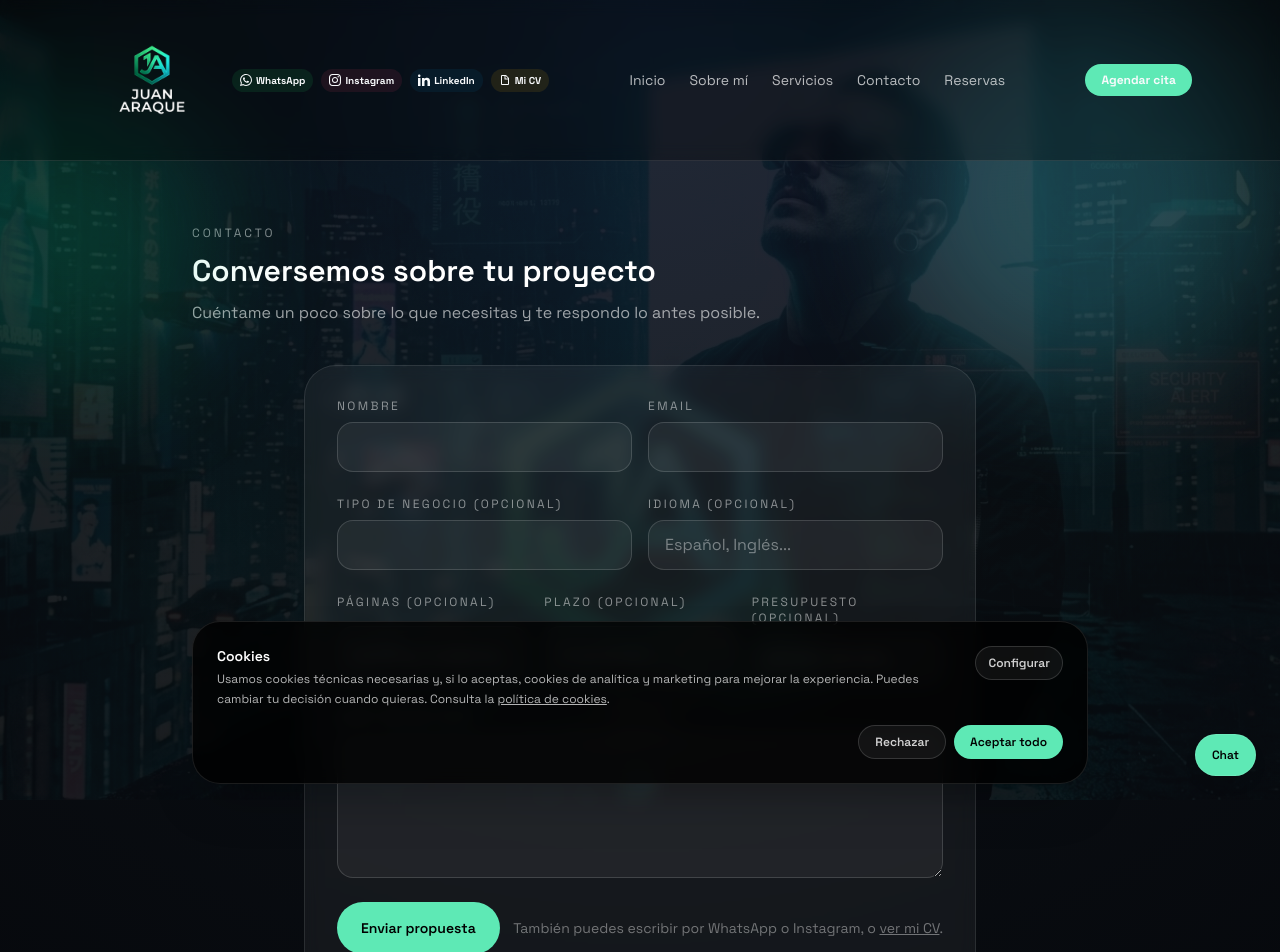
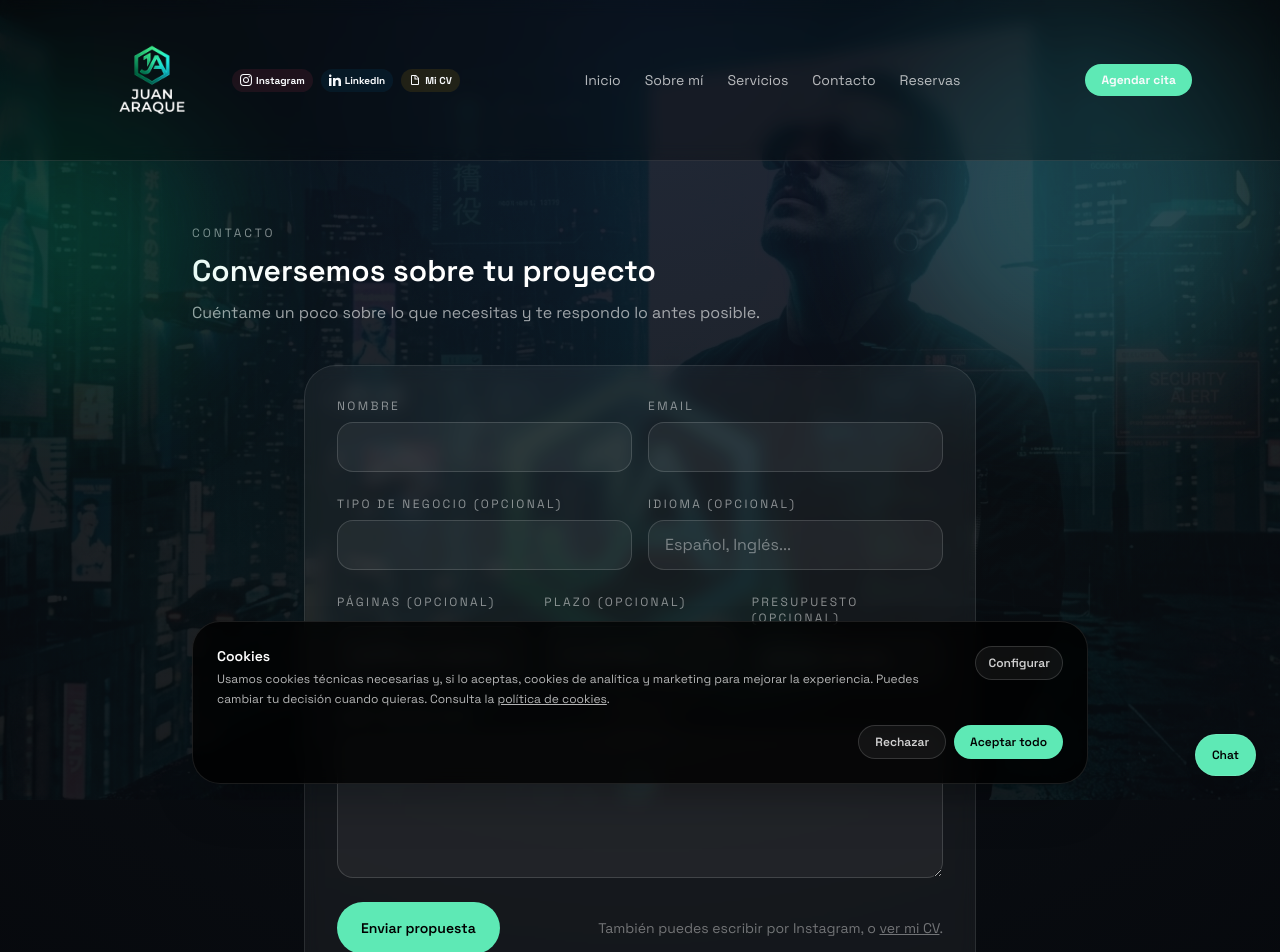
Before and after one commit to jaraque42/nextjs-boilerplate, a Next.js app: page /contacto in a window 1280 px wide. Shown: the top 952 px of the page. Built offline with nearby package versions, Linux system fonts and the light colour scheme.

Commit message:
chore: remove whatsapp access and references

```diff
--- a/app/components/Header.tsx
+++ b/app/components/Header.tsx
@@ -27,17 +27,7 @@ export default function Header() {
             />
           </Link>
           <div className="flex flex-col gap-1 md:flex-row md:items-center md:gap-2">
-            <a
-              href={`https://wa.me/${process.env.NEXT_PUBLIC_WHATSAPP_NUMBER ?? "34600000000"}`}
-              target="_blank"
-              rel="noopener noreferrer"
-              className="flex items-center gap-1 rounded-full bg-[#25D366]/10 px-2 py-1 text-[8px] md:text-[10px] font-bold text-[#25D366] transition hover:bg-[#25D366]/20"
-            >
-              <svg viewBox="0 0 24 24" width="12" height="12" fill="currentColor">
-                <path d="M17.472 14.382c-.297-.149-1.758-.867-2.03-.967-.273-.099-.471-.148-.67.15-.197.297-.767.966-.94 1.164-.173.199-.347.223-.644.075-.297-.15-1.255-.463-2.39-1.475-.883-.788-1.48-1.761-1.653-2.059-.173-.297-.018-.458.13-.606.134-.133.298-.347.446-.52.149-.174.198-.298.298-.497.099-.198.05-.371-.025-.52-.075-.149-.669-1.612-.916-2.207-.242-.579-.487-.5-.669-.51-.173-.008-.371-.01-.57-.01-.198 0-.52.074-.792.372-.272.297-1.04 1.016-1.04 2.479 0 1.462 1.066 2.875 1.213 3.074.149.198 2.096 3.2 5.077 4.487.709.306 1.262.489 1.694.625.712.227 1.36.195 1.871.118.571-.085 1.758-.719 2.006-1.413.248-.694.248-1.289.173-1.413-.074-.124-.272-.198-.57-.347m-5.421 7.403h-.004a9.87 9.87 0 01-5.031-1.378l-.361-.214-3.741.982.998-3.648-.235-.374a9.86 9.86 0 01-1.51-5.26c.001-5.45 4.436-9.884 9.888-9.884 2.64 0 5.122 1.03 6.988 2.898a9.825 9.825 0 012.893 6.994c-.003 5.45-4.437 9.884-9.885 9.884m8.413-18.297A11.815 11.815 0 0012.05 0C5.495 0 .16 5.335.157 11.892c0 2.096.547 4.142 1.588 5.945L.057 24l6.305-1.654a11.882 11.882 0 005.683 1.448h.005c6.554 0 11.89-5.335 11.893-11.893a11.821 11.821 0 00-3.48-8.413z" />
-              </svg>
-              WhatsApp
-            </a>
+
             <a
               href="https://www.instagram.com/juanaraqueai/"
               target="_blank"
--- a/app/components/WhatsAppButton.tsx
+++ /dev/null
@@ -1,44 +0,0 @@
-"use client"
-
-export default function WhatsAppButton() {
-  const phoneNumber = process.env.NEXT_PUBLIC_WHATSAPP_NUMBER ?? "34600000000"
-  const message = encodeURIComponent("Hola Juan, me gustaría consultarte sobre un proyecto web.")
-  const whatsappUrl = `https://wa.me/${phoneNumber}?text=${message}`
-
-  return (
-    <div className="fixed bottom-6 left-6 z-50 flex gap-4">
-      <a
-        href={whatsappUrl}
-        target="_blank"
-        rel="noopener noreferrer"
-        className="flex h-14 w-14 items-center justify-center rounded-full bg-[#25D366] text-white shadow-lg transition-transform hover:scale-110 active:scale-95"
-        aria-label="Contactar por WhatsApp"
-      >
-        <svg
-          viewBox="0 0 24 24"
-          width="30"
-          height="30"
-          fill="currentColor"
-        >
-          <path d="M17.472 14.382c-.297-.149-1.758-.867-2.03-.967-.273-.099-.471-.148-.67.15-.197.297-.767.966-.94 1.164-.173.199-.347.223-.644.075-.297-.15-1.255-.463-2.39-1.475-.883-.788-1.48-1.761-1.653-2.059-.173-.297-.018-.458.13-.606.134-.133.298-.347.446-.52.149-.174.198-.298.298-.497.099-.198.05-.371-.025-.52-.075-.149-.669-1.612-.916-2.207-.242-.579-.487-.5-.669-.51-.173-.008-.371-.01-.57-.01-.198 0-.52.074-.792.372-.272.297-1.04 1.016-1.04 2.479 0 1.462 1.066 2.875 1.213 3.074.149.198 2.096 3.2 5.077 4.487.709.306 1.262.489 1.694.625.712.227 1.36.195 1.871.118.571-.085 1.758-.719 2.006-1.413.248-.694.248-1.289.173-1.413-.074-.124-.272-.198-.57-.347m-5.421 7.403h-.004a9.87 9.87 0 01-5.031-1.378l-.361-.214-3.741.982.998-3.648-.235-.374a9.86 9.86 0 01-1.51-5.26c.001-5.45 4.436-9.884 9.888-9.884 2.64 0 5.122 1.03 6.988 2.898a9.825 9.825 0 012.893 6.994c-.003 5.45-4.437 9.884-9.885 9.884m8.413-18.297A11.815 11.815 0 0012.05 0C5.495 0 .16 5.335.157 11.892c0 2.096.547 4.142 1.588 5.945L.057 24l6.305-1.654a11.882 11.882 0 005.683 1.448h.005c6.554 0 11.89-5.335 11.893-11.893a11.821 11.821 0 00-3.48-8.413z" />
-        </svg>
-      </a>
-      <a
-        href="https://www.instagram.com/juanaraqueai/"
-        target="_blank"
-        rel="noopener noreferrer"
-        className="flex h-14 w-14 items-center justify-center rounded-full bg-gradient-to-tr from-[#f9ce34] via-[#ee2a7b] to-[#6228d7] text-white shadow-lg transition-transform hover:scale-110 active:scale-95"
-        aria-label="Ir a Instagram"
-      >
-        <svg
-          viewBox="0 0 24 24"
-          width="30"
-          height="30"
-          fill="currentColor"
-        >
-          <path d="M12 2.163c3.204 0 3.584.012 4.85.07 3.252.148 4.771 1.691 4.919 4.919.058 1.265.069 1.645.069 4.849s-.011 3.585-.069 4.85c-.149 3.225-1.664 4.771-4.919 4.919-1.266.058-1.644.07-4.85.07s-3.584-.012-4.849-.07c-3.26-.149-4.771-1.699-4.919-4.92-.058-1.265-.07-1.644-.07-4.849s.012-3.584.07-4.849c.149-3.227 1.664-4.771 4.919-4.919 1.266-.057 1.645-.069 4.849-.069zm0-2.163c-3.259 0-3.667.014-4.947.072-4.358.2-6.78 2.618-6.98 6.98-.059 1.281-.073 1.689-.073 4.948 0 3.259.014 3.668.072 4.948.2 4.358 2.618 6.78 6.98 6.98 1.281.058 1.689.072 4.948.072 3.259 0 3.668-.014 4.948-.072 4.354-.2 6.782-2.618 6.979-6.98.059-1.28.073-1.689.073-4.948 0-3.259-.014-3.667-.072-4.947-.196-4.354-2.617-6.78-6.979-6.98-1.281-.059-1.69-.073-4.949-.073zm0 5.838c-3.403 0-6.162 2.759-6.162 6.162s2.759 6.163 6.162 6.163 6.162-2.759 6.162-6.163c0-3.403-2.759-6.162-6.162-6.162zm0 10.162c-2.209 0-4-1.79-4-4 0-2.209 1.791-4 4-4s4 1.791 4 4c0 2.21-1.791 4-4 4zm6.406-11.845c-.796 0-1.441.645-1.441 1.44s.645 1.44 1.441 1.44c.795 0 1.439-.645 1.439-1.44s-.644-1.44-1.439-1.44z" />
-        </svg>
-      </a>
-    </div>
-  )
-}
--- a/app/contacto/page.tsx
+++ b/app/contacto/page.tsx
@@ -243,7 +243,7 @@ export default function Contacto() {
               </p>
             ) : (
               <p className="text-sm text-white/40">
-                También puedes escribir por WhatsApp o Instagram, o{" "}
+                También puedes escribir por Instagram, o{" "}
                 <a
                   href="https://cv-juan-eight.vercel.app/"
                   target="_blank"
--- a/app/page.tsx
+++ b/app/page.tsx
@@ -136,7 +136,7 @@ export default function Home() {
             },
             {
               title: "La Toscana Colmenar",
-              description: "Web completa para restaurante italiano con carta digital, sistema de reservas y pedidos por WhatsApp.",
+              description: "Web completa para restaurante italiano con carta digital y sistema de reservas.",
               url: "https://web-toscana-colmenar.vercel.app/",
               image: "/projects/web-toscana.png",
               tag: "Restaurante"
```
